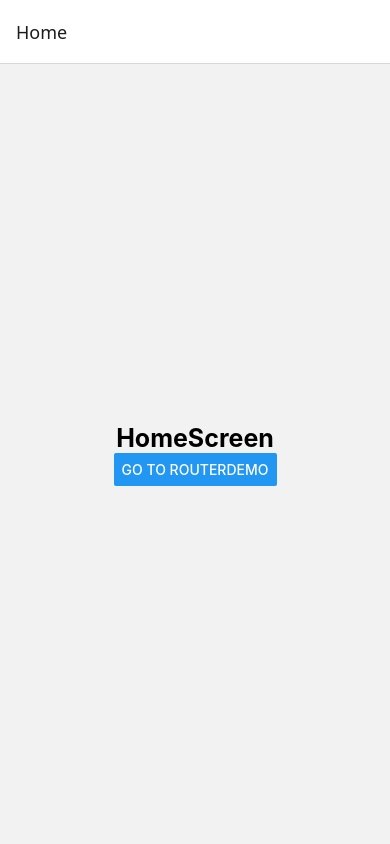
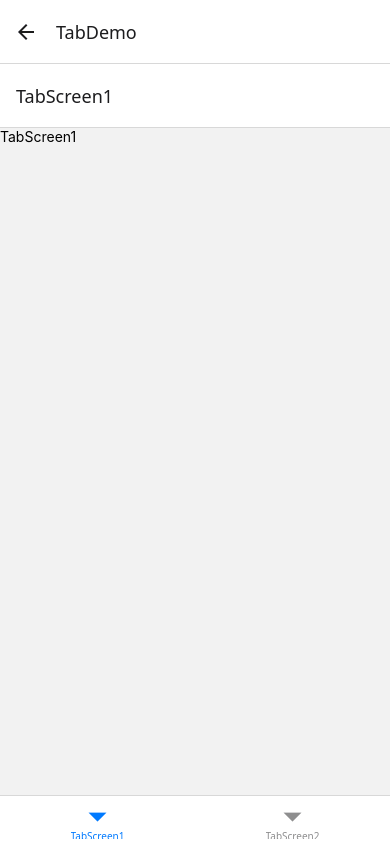
Before and after one commit to Yugsingh05/firstapp, a React Native app: screen /TabDemo in a window 390 px wide. Built offline with nearby package versions, Linux system fonts and the light colour scheme.

Commit message:
feat : Tab Navigation is complete

```diff
--- /dev/null
+++ b/src/components/BottomTabNavigator/TabNavigatorDemo.tsx
@@ -0,0 +1,22 @@
+import { createBottomTabNavigator } from '@react-navigation/bottom-tabs'
+import React from 'react'
+import TabScreen1 from './TabScreen1';
+import TabScreen2 from './TabScreen2';
+
+export type BottomTabParamList = {
+    TabScreen1: undefined;
+    TabScreen2: undefined;
+}
+
+const BottomTab = createBottomTabNavigator<BottomTabParamList>();
+
+const TabNavigatorDemo : React.FC = () => {
+  return (
+   <BottomTab.Navigator>
+    <BottomTab.Screen name={'TabScreen1'} component={TabScreen1}/>
+    <BottomTab.Screen name={'TabScreen2'} component={TabScreen2}/>
+   </BottomTab.Navigator>
+  )
+}
+
+export default TabNavigatorDemo;
--- /dev/null
+++ b/src/components/BottomTabNavigator/TabScreen1.tsx
@@ -0,0 +1,10 @@
+import React from 'react'
+import { Text } from 'react-native'
+
+const TabScreen1 : React.FC = () => {
+  return (
+    <Text>TabScreen1</Text>
+  );
+};
+
+export default TabScreen1;
--- /dev/null
+++ b/src/components/BottomTabNavigator/TabScreen2.tsx
@@ -0,0 +1,10 @@
+import React from 'react'
+import { Text } from 'react-native'
+
+const TabScreen2 : React.FC = () => {
+  return (
+    <Text>TabScreen2</Text>
+  )
+}
+
+export default TabScreen2
--- a/src/components/StackNavigator/main.tsx
+++ b/src/components/StackNavigator/main.tsx
@@ -2,10 +2,12 @@ import { createStackNavigator } from "@react-navigation/stack";
 import React from "react";
 import { HomeScreen } from "./screens/HomeScreen";
 import StackNavigationDemo from "./StackNavigationDemo";
+import TabNavigatorDemo from "../BottomTabNavigator/TabNavigatorDemo";
 
 export type RootStackParamList = {
     Home: undefined;
-    StackDemo: undefined
+    StackDemo: undefined,
+    TabDemo : undefined,
 }
 
 const Stack = createStackNavigator<RootStackParamList>();
@@ -16,6 +18,7 @@ export const StackNavigator : React.FC = () => {
         <Stack.Navigator>
             <Stack.Screen name="Home" component={HomeScreen}/>
             <Stack.Screen name="StackDemo" component={StackNavigationDemo}/>
+            <Stack.Screen name="TabDemo" component={TabNavigatorDemo}/>
         </Stack.Navigator>
     )
 }
--- a/src/components/StackNavigator/screens/HomeScreen.tsx
+++ b/src/components/StackNavigator/screens/HomeScreen.tsx
@@ -13,6 +13,7 @@ export const HomeScreen:React.FC = () => {
 <View style={styles.container}>
     <Text style={styles.text}>HomeScreen</Text>
     <Button title='Go to RouterDemo' onPress={() => navigate.navigate('StackDemo')}/>
+      <Button title='Go to TabDemo' onPress={() => navigate.navigate('TabDemo')}/>
 </View>
   )
 }
```
